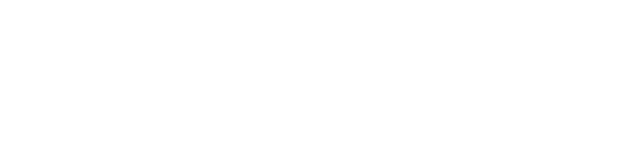
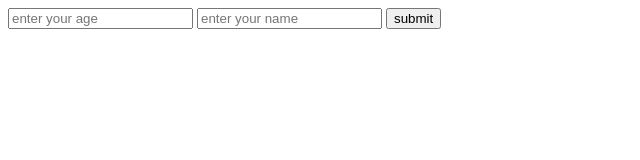
Before and after one commit to acciojob/promises-and-chains-Harshbhakre, a website: page main.html in a window 1280 px wide. Shown: the whole page, without its empty margins (0-640 px from the left). Drawn offline with Linux system fonts and the light colour scheme.

Commit message:
created a submission

```diff
--- a/main.html
+++ b/main.html
@@ -7,6 +7,9 @@
 
   <body>
     <!-- write the body here -->
+	  <input required id="age" type="number" placeholder="enter your age">
+	  <input required id="name" type="text" placeholder="enter your name">
+	  <button onclick="submitForm()" id="btn" type="submit">submit</button>
 
     <script type="text/javascript" src="./script.js"></script>
   </body>
--- a/script.js
+++ b/script.js
@@ -1 +1,20 @@
-//your JS code here. If required.
+function submitForm() {
+	let nameValue = document.querySelector("#name").value
+	let age = document.querySelector("#age").value
+	if(nameValue=="" || age==""){
+		alert("Please enter valid details.")
+	}else{
+		let result = new Promise((res,rej)=>{
+			if(age>=18){
+				setTimeout(()=>{
+					res("Welcome, . You can vote.")
+				},4000)
+			}else{
+					setTimeout(()=>{
+					rej("Oh sorry . You aren't old enough.")
+				},4000)
+			}
+		})
+		result.then(data=>alert(data)).catch(err=>alert(err))
+	}
+}
```
